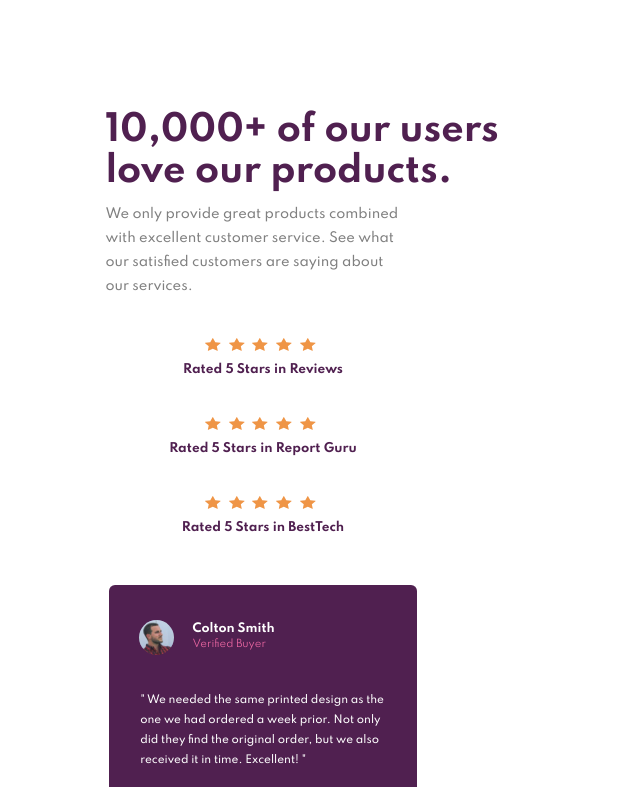
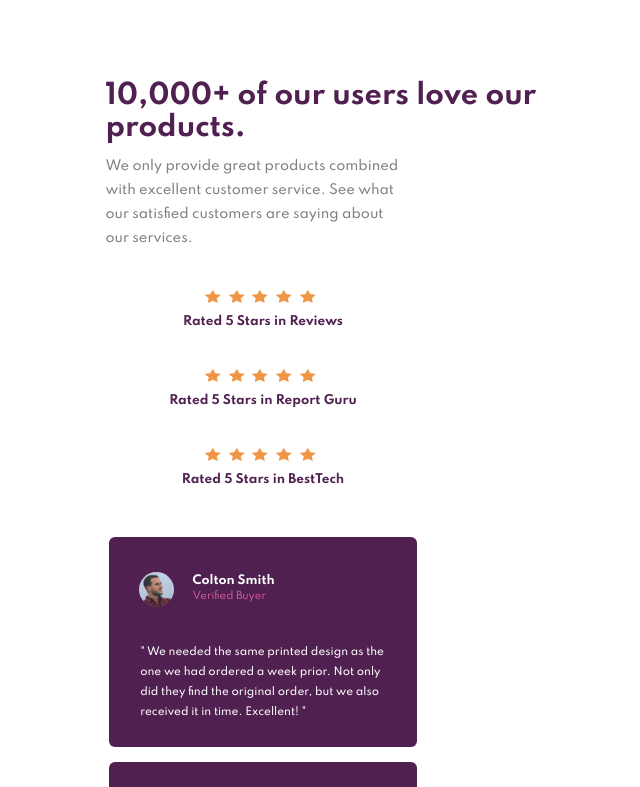
Before and after one commit to lopez-tomas/social-proof-section, a plain HTML site: page index.html in a window 1280 px wide. Shown: the top 787 px of the page, without its empty margins (377-1017 px from the left). Drawn offline with Linux system fonts and the light colour scheme.

Commit message:
Styles fixed for h1 in header

```diff
--- a/styles/main.sass
+++ b/styles/main.sass
@@ -18,11 +18,11 @@ main
     text-align: center
     background-color: variables.$white
 
-    h1
-        width: 80%
-        margin-top: 70px
-        font-size: variables.$font-size + 1.2rem
-        color: variables.$dark-magenta
+    header
+        h1
+            margin-top: 70px
+            font-size: variables.$font-size + 1.2rem
+            color: variables.$dark-magenta
 
 .description
     margin-top: 30px
```
Also changed, not shown: css/main.css, 1 other file.
